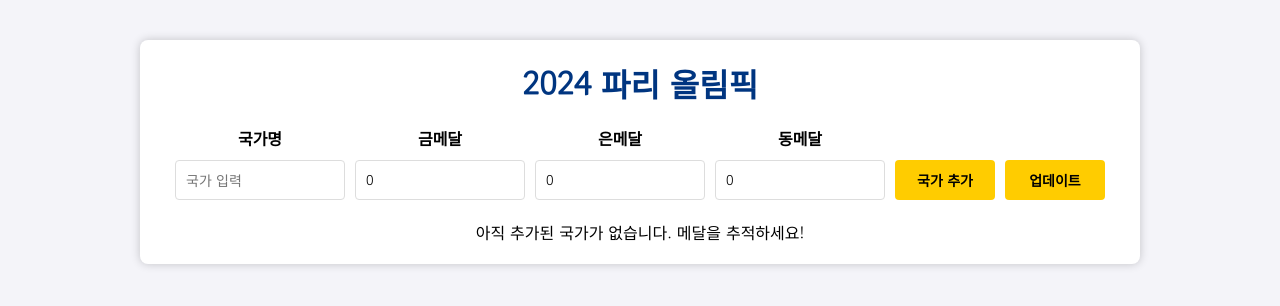
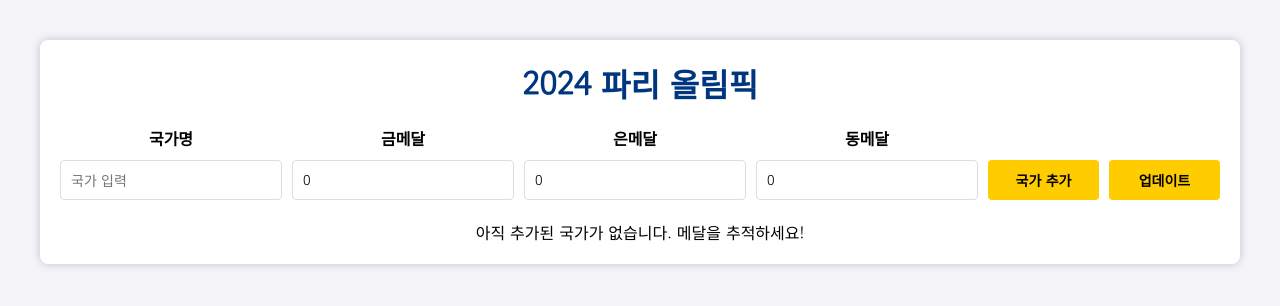
Before and after one commit to ParkGana/sparta-project-medal-tracker, a React (Vite) app: page / in a window 1280 px wide. Shown: the top 306 px of the page. Built offline with nearby package versions, Linux system fonts and the light colour scheme.

Commit message:
style : 레이아웃 정리

```diff
--- a/src/App.jsx
+++ b/src/App.jsx
@@ -7,11 +7,10 @@ import ListItem from './components/ListItem';
 import Button from './components/Button';
 
 const Container = styled.div`
-    max-width: 1000px;
+    min-width: 800px;
+    max-width: 1200px;
     display: flex;
     flex-direction: column;
-    justify-content: center;
-    align-items: center;
     gap: 20px;
     border-radius: 8px;
     background-color: #ffffff;
@@ -24,6 +23,7 @@ const Title = styled.p`
     color: #003580;
     font-size: 32px;
     font-weight: 700;
+    text-align: center;
 `;
 
 function App() {
--- a/src/components/Button.jsx
+++ b/src/components/Button.jsx
@@ -1,7 +1,7 @@
 import styled from 'styled-components';
 
 const CreateUpdate = styled.input`
-    width: 100px;
+    width: 10%;
     height: 40px;
     border: none;
     border-radius: 4px;
--- a/src/components/Form.jsx
+++ b/src/components/Form.jsx
@@ -1,6 +1,7 @@
 import styled from 'styled-components';
 
 const Container = styled.form`
+    width: 100%;
     display: flex;
     align-items: end;
     gap: 10px;
--- a/src/components/FormInput.jsx
+++ b/src/components/FormInput.jsx
@@ -1,6 +1,7 @@
 import styled from 'styled-components';
 
 const Container = styled.div`
+    width: 20%;
     text-align: center;
 `;
 
@@ -12,7 +13,7 @@ const Label = styled.p`
 `;
 
 const Input = styled.input`
-    width: 170px;
+    width: 100%;
     height: 40px;
     border: 1px solid #dddddd;
     border-radius: 4px;
```
